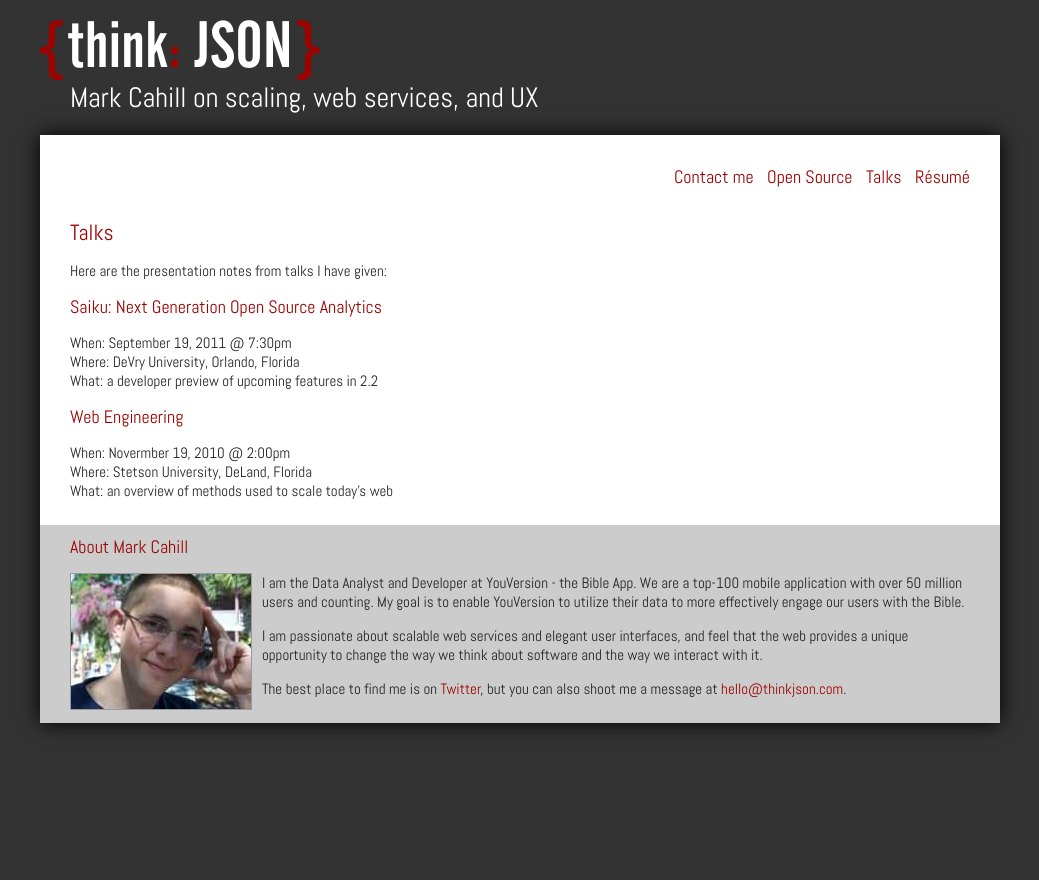
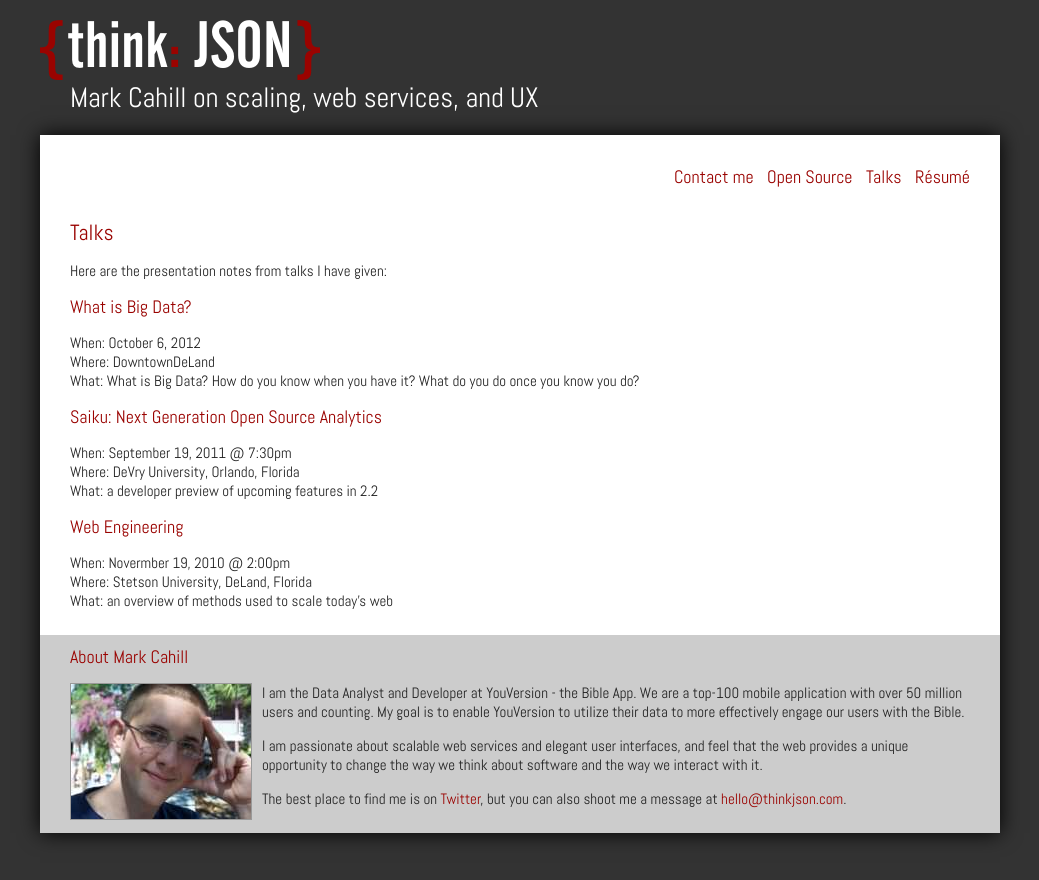
Before and after one commit to thinkjson/thinkjson.github.com, a Jekyll site: the page built from _posts/1900-01-01-talks.md, in a window 1280 px wide. Shown: the top 880 px of the page, without its empty margins (120-1159 px from the left). Built offline with Jekyll 4.4.1, drawn with Linux system fonts in a browser that asks for light colours; nearby versions of some CDN libraries.

Commit message:
Notes for Big Data talk this weekend

```diff
--- a/_posts/1900-01-01-talks.md
+++ b/_posts/1900-01-01-talks.md
@@ -4,6 +4,11 @@ layout: page
 ---
 
 Here are the presentation notes from talks I have given:
+
+### [What is Big Data?](http://www.thinkjson.com/talks/2012-10-06/)
+When: October 6, 2012
+Where: DowntownDeLand
+What: What is Big Data? How do you know when you have it? What do you do once you know you do?
 
 ### [Saiku: Next Generation Open Source Analytics](http://www.thinkjson.com/talks/2011-09-19/)
 When: September 19, 2011 @ 7:30pm
--- a/talks/2012-10-06/index.html
+++ b/talks/2012-10-06/index.html
@@ -239,6 +239,7 @@
 <div class="slide">
     <h1>Questions?</h1>
     <p>Also, feel free to contact me at hello@thinkjson.com, or on Twitter as @thinkjson</p>
+    <p>Get these notes at thinkjson.com/talks</p>
     <div class="handout"></div>
 </div>
 
```
